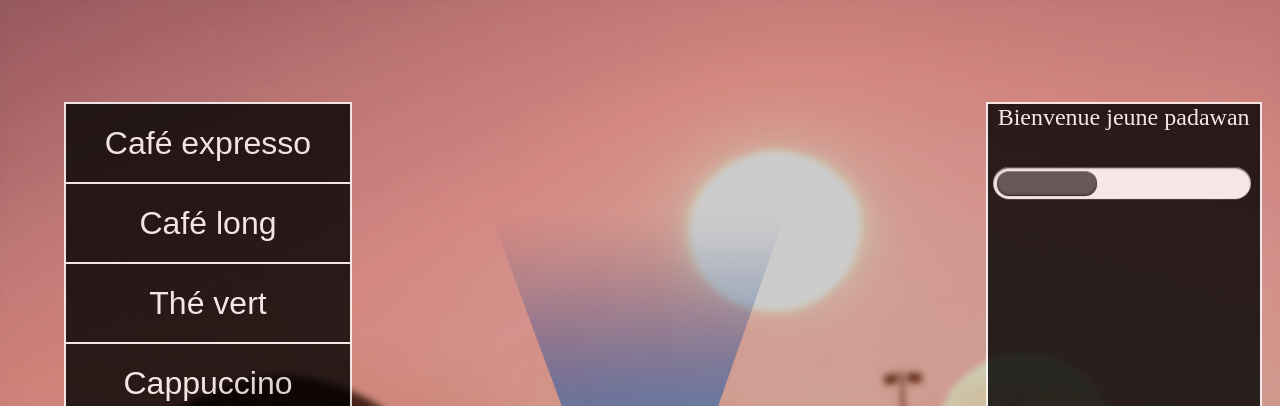
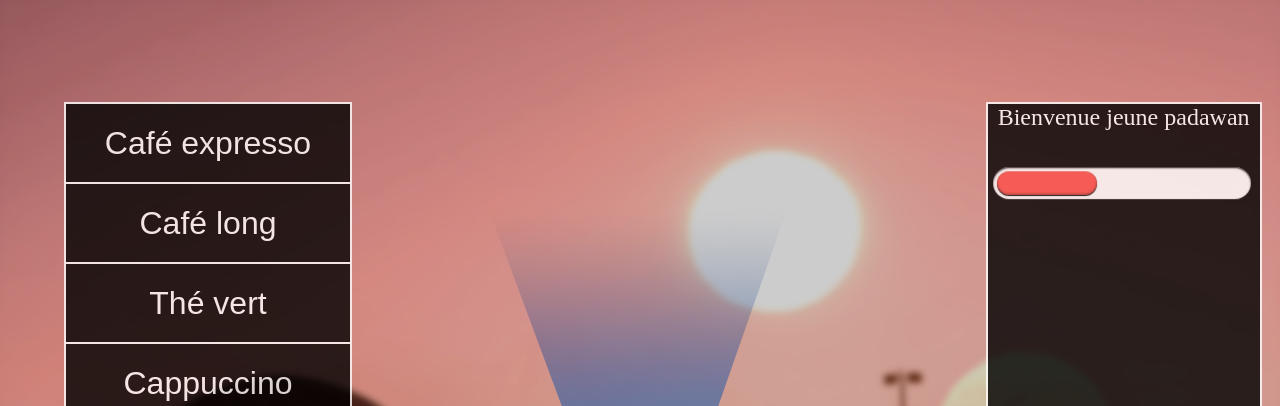
Before and after one commit to alex-smg/Machine-Cafe, a plain HTML site: page index.html in a window 1280 px wide. Shown: the top 406 px of the page. Drawn offline with Linux system fonts and the light colour scheme.

Commit message:
color
color

```diff
--- a/css/style.css
+++ b/css/style.css
@@ -41,7 +41,7 @@ html{
     position: absolute;
     width: 100px;
     height: 24px;
-    background: #4c4c4c;
+    background: #FF5049;
     border-radius: 12px;
     box-shadow: inset 0 1px 0 rgba(255, 255, 255, 0.3), inset 0 -1px 3px rgba(0, 0, 0, 0.4), 0 1px 1px #000;
 }
```
Also changed, not shown: 1 other file.
